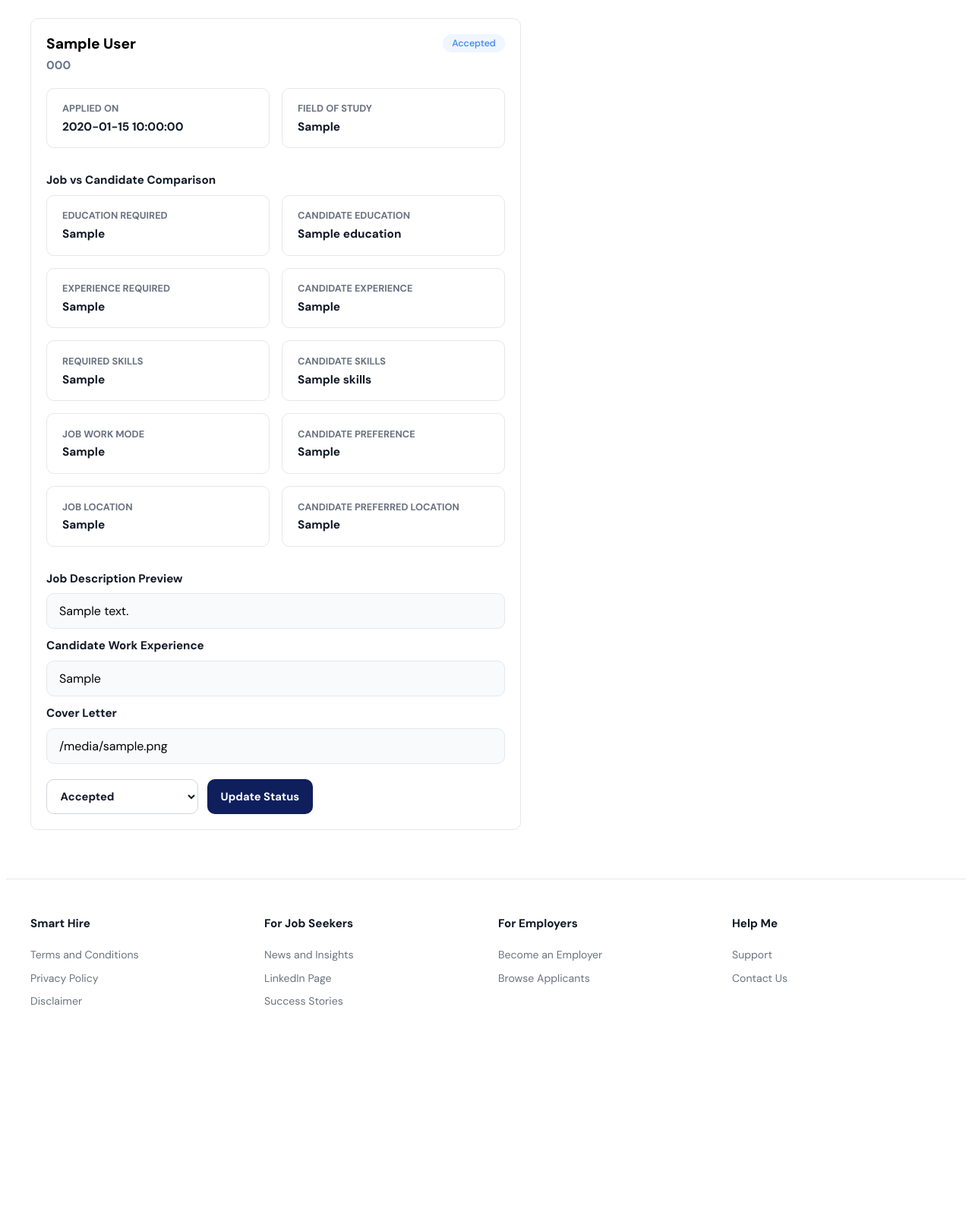
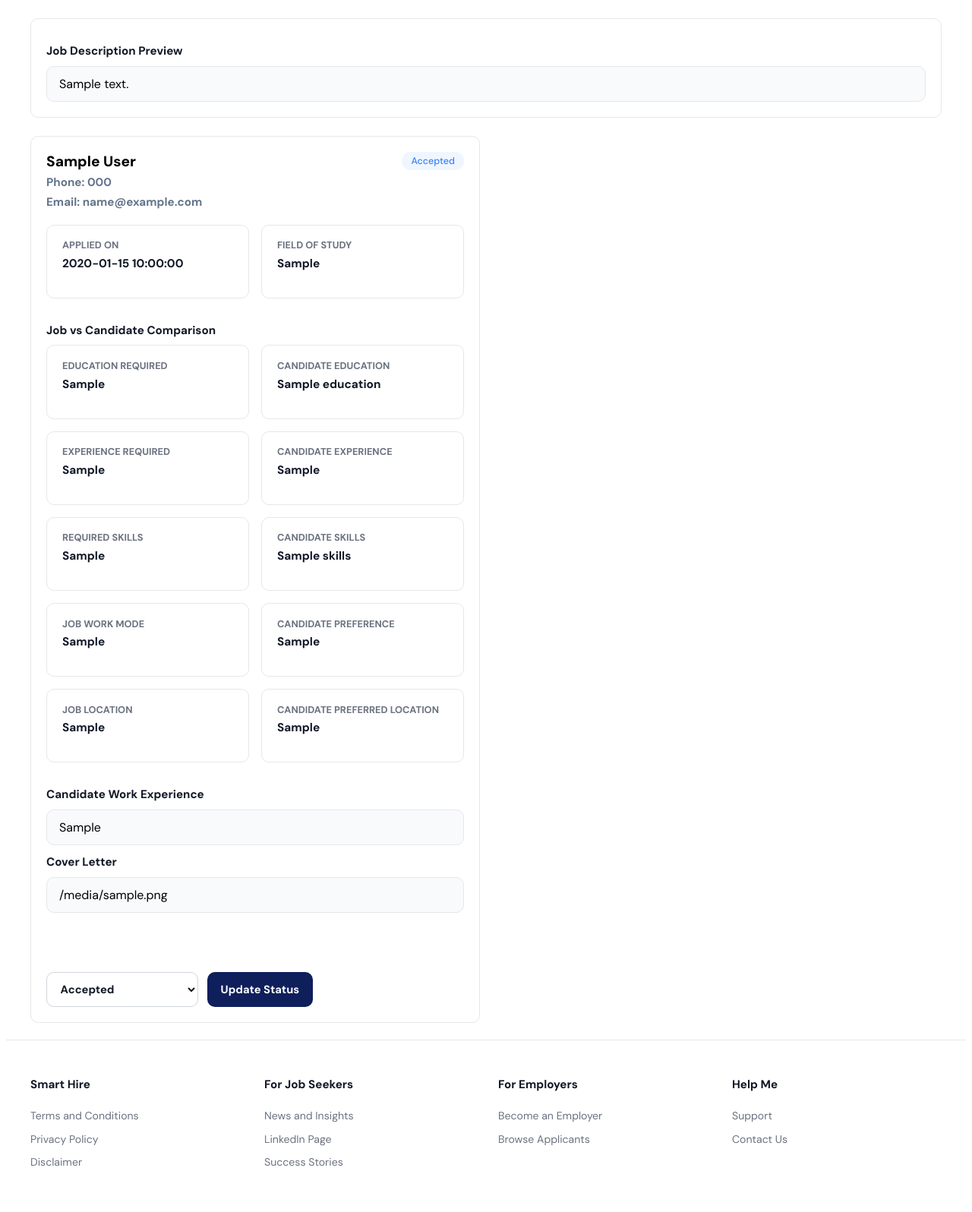
Before and after one commit to Sirawyn7/CSIT314-SmartHire, a Python web app: template web/templates/employer/job_applications.html in a window 1280 px wide. Shown: the part 224-1820 px from the top of the page at 76% size. Before the commit the page ends 1548 px from the top, so only its background shows below. Run offline with Jinja, Linux system fonts and the light colour scheme; the template is opened without the code that fills it: most values are stand-ins (such as "Sample title", 1, 10 or a date in 2020).

Commit message:
Extended employer applications
- Employer can now change status to contacted
- employer can now see candidate email
- improved card layout UI

```diff
--- a/routes/employers_routes.py
+++ b/routes/employers_routes.py
@@ -136,7 +136,7 @@ class EmployerRoutes:
             return redirect(url_for("employer.dashboard"))
 
         status = (request.form.get("status") or "").strip().lower()
-        allowed_statuses = {"pending", "reviewed", "rejected", "accepted"}
+        allowed_statuses = {"pending", "reviewed", "contacted", "rejected", "accepted"}
         if status not in allowed_statuses:
             return redirect(url_for("employer.dashboard"))
 
--- a/web/static/css/style.css
+++ b/web/static/css/style.css
@@ -2022,3 +2022,39 @@ body.modal-open {
     min-width: 0;
   }
 }
+
+.employer-applications-grid {
+  display: grid;
+  grid-template-columns: repeat(2, minmax(0, 1fr));
+  gap: 1rem;
+  align-items: stretch;
+}
+
+.employer-application-card {
+  display: flex;
+  flex-direction: column;
+  height: 100%;
+}
+
+.employer-application-card .candidate-application-actions {
+  margin-top: auto;
+  padding-top: 1rem;
+}
+
+@media (max-width: 900px) {
+  .employer-applications-grid {
+    grid-template-columns: 1fr;
+  }
+}
+
+.employer-application-card .candidate-profile-preferences {
+  align-items: stretch;
+}
+
+.employer-application-card .candidate-profile-summary-card {
+  min-height: 60px;
+  height: 60%;
+  display: flex;
+  flex-direction: column;
+  justify-content: flex-start;
+}
--- a/web/templates/employer/job_applications.html
+++ b/web/templates/employer/job_applications.html
@@ -18,6 +18,15 @@
     </div>
   </header>
 
+  <div class="candidate-profile-panel candidate-profile-panel-wide">
+    <div class="candidate-profile-copy">
+      <h3 class="candidate-application-note-title">Job Description Preview</h3>
+      <div class="application-preview-text">
+        {{ job.description if job.description else 'No description provided.' }}
+      </div>
+    </div>
+  </div>
+
   {% if updated %}
     <section class="candidate-profile-panel candidate-profile-panel-wide">
       <div class="candidate-profile-copy">
@@ -27,14 +36,17 @@
   {% endif %}
 
   {% if applications %}
-    <section class="candidate-profile-layout">
+    <section class="candidate-profile-layout employer-applications-grid">
       {% for application in applications %}
-        <article class="candidate-profile-panel candidate-application-card">
+        <article class="candidate-profile-panel candidate-application-card employer-application-card">
           <div class="candidate-application-card-head">
             <div>
               <h2 class="candidate-application-title">{{ application.full_name }}</h2>
               <p class="candidate-application-company">
-                {{ application.phone if application.phone else 'Phone not provided' }}
+                Phone: {{ application.phone if application.phone else 'Phone not provided' }}
+              </p>
+              <p class="candidate-application-company">
+                Email: {{ application.email if application.email else 'Email not provided' }}
               </p>
             </div>
 
@@ -112,11 +124,6 @@
 
         <div class="candidate-profile-copy">
 
-            <h3 class="candidate-application-note-title">Job Description Preview</h3>
-            <div class="application-preview-text">
-            {{ application.job_description if application.job_description else 'No description provided.' }}
-            </div>
-
             <h3 class="candidate-application-note-title">Candidate Work Experience</h3>
             <div class="application-preview-text">
             {{ application.work_experience if application.work_experience else 'No work experience provided.' }}
@@ -126,6 +133,7 @@
             <div class="application-preview-text">
             {{ application.cover_letter if application.cover_letter else 'No cover letter submitted.' }}
             </div>
+
         </div>
 
           {% if application.status != 'withdrawn' %}
@@ -140,6 +148,7 @@
                 <select name="status" class="application-status-select">
                     <option value="pending" {% if application.status == 'pending' %}selected{% endif %}>Pending</option>
                     <option value="reviewed" {% if application.status == 'reviewed' %}selected{% endif %}>Reviewed</option>
+                    <option value="contacted" {% if application.status == 'contacted' %}selected{% endif %}>Contacted</option>
                     <option value="accepted" {% if application.status == 'accepted' %}selected{% endif %}>Accepted</option>
                     <option value="rejected" {% if application.status == 'rejected' %}selected{% endif %}>Rejected</option>
                 </select>
```
Also changed, not shown: database/applications_database.py (+14 -1 lines), routes/jobs_routes.py (+10 -0 lines), web/templates/candidate/applications.html (+6 -2 lines).
